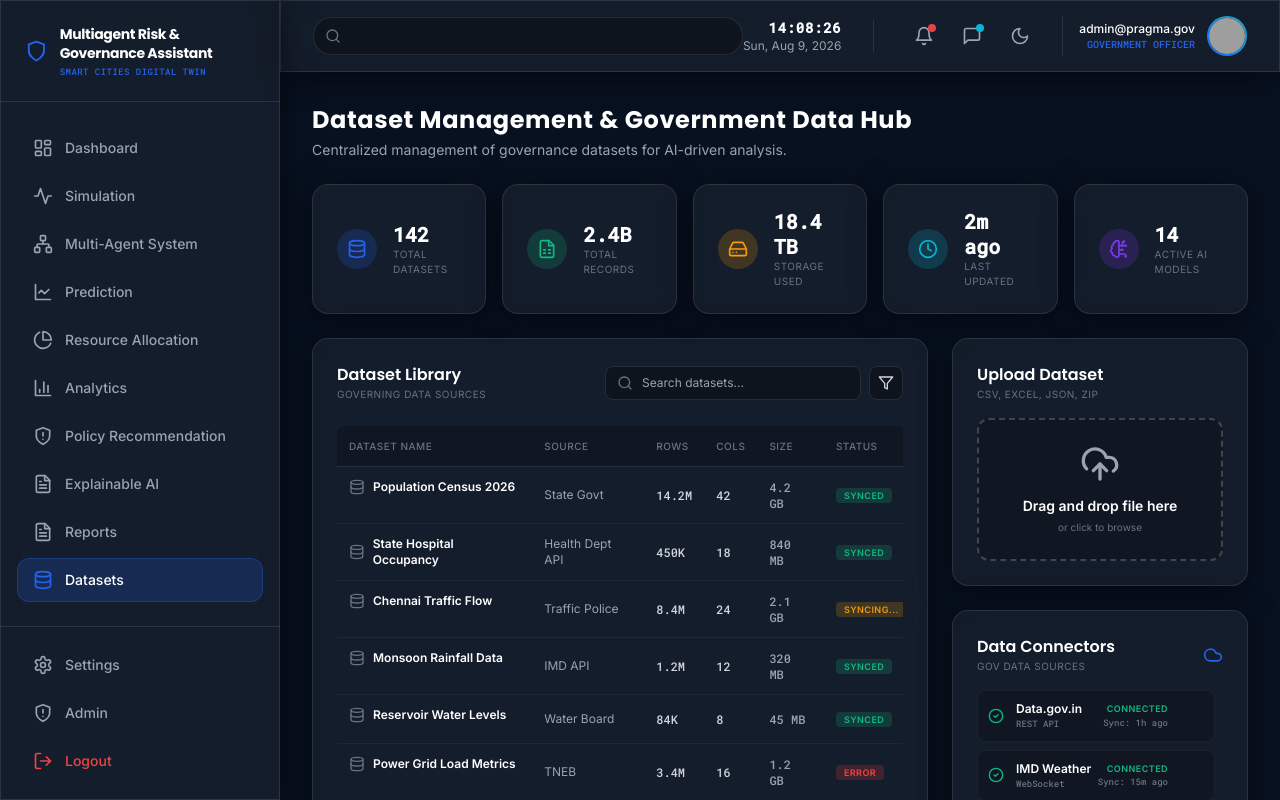
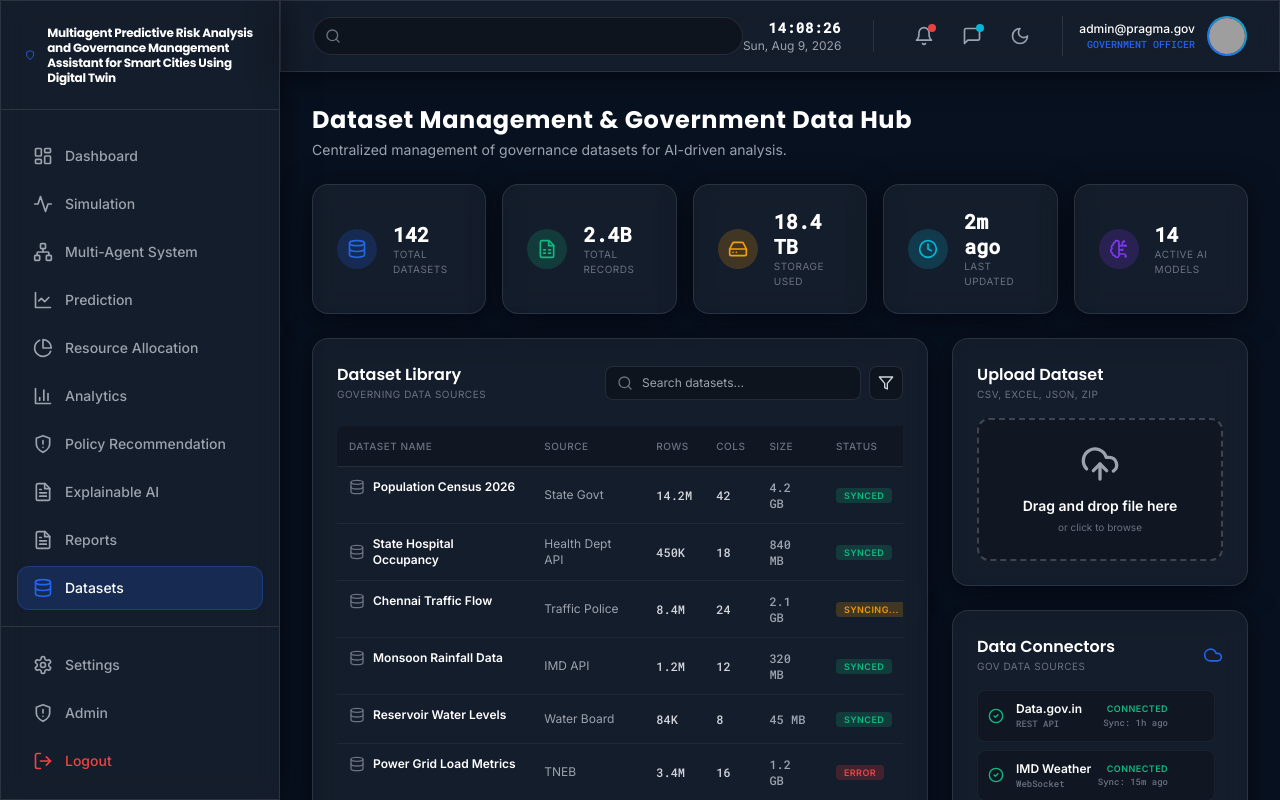
Before and after one commit to Aak-ash12/PRAGMA, a React (Vite) app in the folder frontend/: page /datasets in a window 1280 px wide. Shown: the top 800 px of the page. Built offline with nearby package versions, Linux system fonts and the light colour scheme; grey boxes are pictures that could not be loaded; the HTML template or start-up script is replaced by a standard one.

Commit message:
Update Sidebar, Navbar, and LandingPage titles to full name without ampersand

```diff
--- a/frontend/src/components/layout/Navbar.tsx
+++ b/frontend/src/components/layout/Navbar.tsx
@@ -12,7 +12,7 @@ export default function Navbar() {
         >
           <Shield className="w-8 h-8 text-primary" />
         </motion.div>
-        <span className="text-base md:text-lg font-poppins font-bold tracking-tight text-white">Multiagent Predictive Risk & Governance Assistant</span>
+        <span className="text-base md:text-lg font-poppins font-bold tracking-tight text-white">Multiagent Predictive Risk Analysis and Governance Management Assistant for Smart Cities Using Digital Twin</span>
       </div>
 
       <div className="hidden md:flex gap-8 text-sm font-medium text-gray-400">
--- a/frontend/src/components/layout/Sidebar.tsx
+++ b/frontend/src/components/layout/Sidebar.tsx
@@ -32,12 +32,9 @@ export default function Sidebar() {
       <div className="p-6 flex items-center gap-3 border-b border-white/10">
         <Shield className="w-8 h-8 text-primary" />
         <div className="overflow-hidden">
-          <h1 className="text-sm font-poppins font-bold text-white tracking-tight leading-snug">
-            Multiagent Risk & Governance Assistant
+          <h1 className="text-xs font-poppins font-bold text-white tracking-tight leading-tight">
+            Multiagent Predictive Risk Analysis and Governance Management Assistant for Smart Cities Using Digital Twin
           </h1>
-          <p className="text-[9px] text-primary font-mono uppercase tracking-wider leading-tight mt-0.5">
-            Smart Cities Digital Twin
-          </p>
         </div>
       </div>
 
--- a/frontend/src/pages/LandingPage.tsx
+++ b/frontend/src/pages/LandingPage.tsx
@@ -52,7 +52,7 @@ export default function LandingPage() {
             transition={{ duration: 0.6, delay: 0.1 }}
             className="text-4xl md:text-6xl font-poppins font-bold tracking-tight mb-6 max-w-5xl"
           >
-            Multiagent Predictive Risk Analysis & <br/>
+            Multiagent Predictive Risk Analysis and <br/>
             <span className="text-gradient">Governance Management Assistant</span> <br/>
             <span className="text-2xl md:text-3xl font-medium text-sky-400 block mt-3">for Smart Cities Using Digital Twin</span>
           </motion.h1>
```
